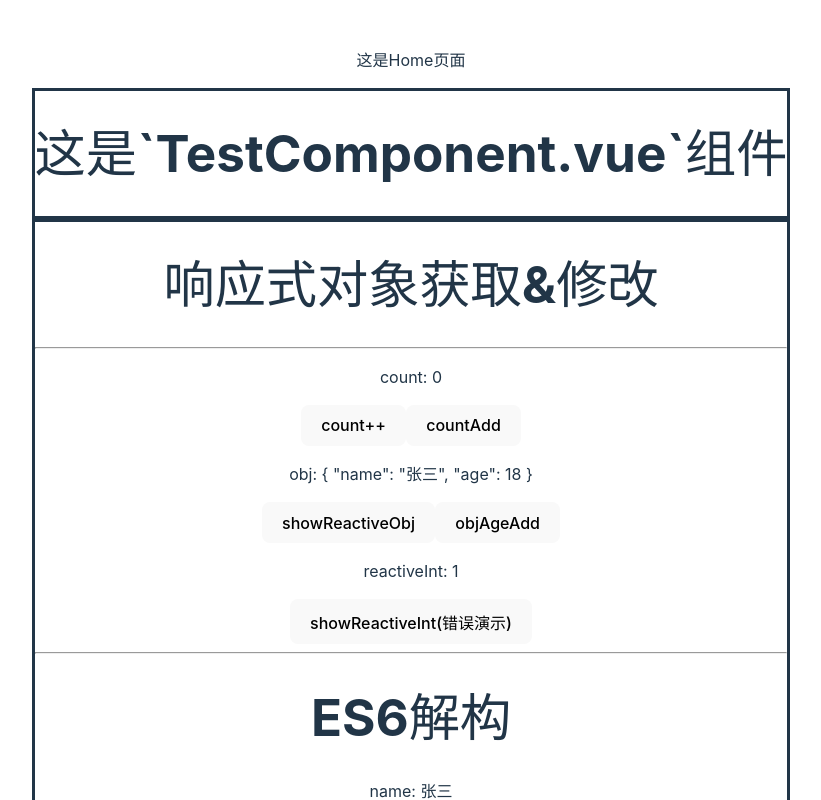
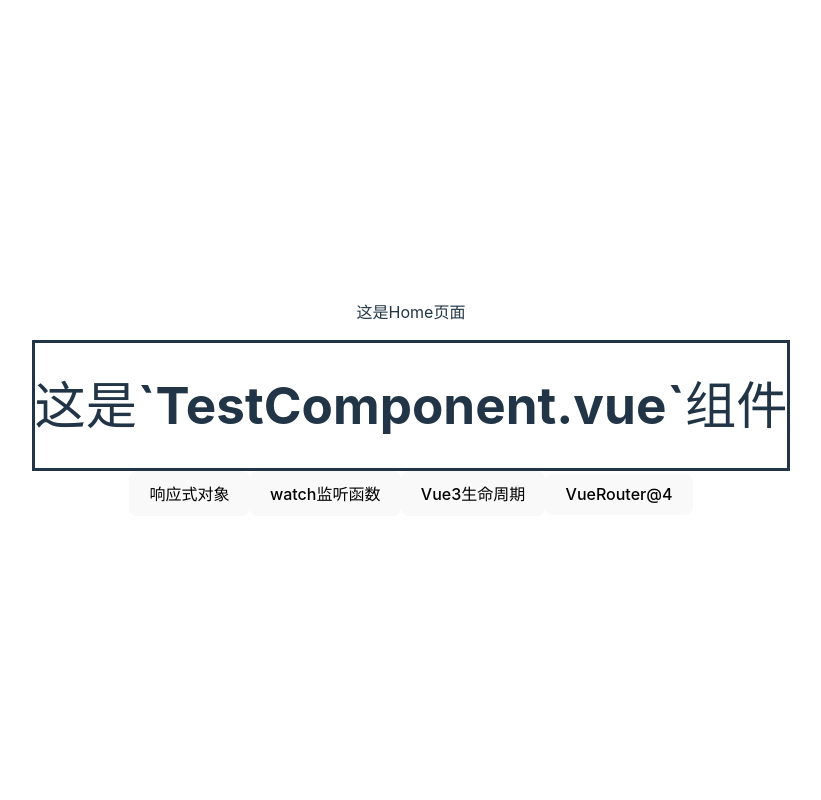
Before and after one commit to klaus-cicd/demo-vue3-js, a Vue app: page /home in a window 1280 px wide. Shown: the top 800 px of the page, without its empty margins (229-1050 px from the left). Built offline with nearby package versions, Linux system fonts and the light colour scheme.

Commit message:
feat: Add demo of watch func

```diff
--- /dev/null
+++ b/src/components/BackHome.vue
@@ -0,0 +1,9 @@
+<template>
+  <router-link to="/home">
+    <button>Back home</button>
+  </router-link>
+</template>
+
+<script setup>
+
+</script>
--- a/src/router/index.js
+++ b/src/router/index.js
@@ -1,6 +1,9 @@
 import {createRouter, createWebHistory} from "vue-router";
 
 import Home from "../views/Home.vue";
+import Watch from "@/views/02Watch.vue";
+import Lifecycle from "@/views/03Lifecycle.vue";
+import Router from "@/views/04VueRouter.vue";
 
 const routes = [
     {
@@ -20,7 +23,22 @@ const routes = [
     {
         path: '/reactive',
         name: 'Reactive',
-        component: () => import("@/views/ReactiveObj.vue")
+        component: () => import("@/views/01ReactiveObj.vue")
+    },
+    {
+        path: '/watch',
+        name: 'Watch',
+        component: Watch
+    },
+    {
+      path: '/lifecycle',
+      name: 'Lifecycle',
+      component: Lifecycle
+    },
+    {
+        path: '/router',
+        name: 'Router',
+        component: Router
     }
 ]
 
--- a/src/views/ReactiveObj.vue
+++ b/src/views/01ReactiveObj.vue
@@ -1,4 +1,5 @@
 <template>
+  <BackHome/>
   <div style="border: solid">
     <h1>响应式对象获取&修改</h1>
     <hr/>
@@ -42,6 +43,8 @@
 // let count = 0;
 // 对数据进行使用ref后，才是响应式对象，类型为RefImpl, 对其值进行操作时需要对其value属性操作
 // 入参可以是任意值
+import BackHome from "@/components/BackHome.vue";
+
 let count = ref(0);
 
 let countAdd = () => {
--- /dev/null
+++ b/src/views/02Watch.vue
@@ -0,0 +1,74 @@
+<template>
+  <BackHome/>
+  <h1>watch监听函数</h1>
+  <p>监听数据变化</p>
+  <hr/>
+
+  <p>count: {{ count }}</p>
+  <p>countB: {{ countB }}</p>
+  <button @click="countAdd">countAdd</button>
+  <button @click="countReduce">countReduce</button>
+
+  <p>obj: {{ obj }}</p>
+  <button @click="ageAdd">ageAdd</button>
+</template>
+
+<script setup>
+import BackHome from "@/components/BackHome.vue";
+import {useRouter} from "vue-router";
+
+let count = ref(1);
+
+let countAdd = () => {
+  count.value++
+}
+// 监听某一个数值
+watch(count, (newValue, oldValue) => {
+  console.log('watch count, change. oldValue: ' + oldValue);
+  console.log('watch count, change. newValue: ' + newValue);
+})
+let countB = ref(100);
+let countReduce = () => {
+  countB.value--;
+}
+// 监听多个数值, newValue和oldValue是数组, newValue[0] => countNewValue, newValue[1] => countBNewValue
+watch([count, countB], (newValue, oldValue) => {
+  console.log('watch multiple count, change. Count oldValue: ' + oldValue[0] + ', countB oldValue:' + oldValue[1]);
+  console.log('watch multiple count, change. newValue: ' + newValue);
+})
+
+let obj = reactive({name: '张三', age: 18});
+let ageAdd = () => {
+  obj.age++;
+}
+// 监听引用类型对象时, 由于即使对象发生修改, 它的内存地址不变, 所以无法获取到旧值
+watch(obj, newValue => {
+  console.log('watch count, change. newValue: ' + newValue.age);
+})
+
+// 添加参数 immediate: true, 初始化时就监听
+watch(obj, newValue => {
+  console.log('watch count, change. newValue: ' + newValue.age);
+}, {
+  immediate: true
+})
+
+// 监听引用对象的某一个属性, 可以正常获取到旧值
+watch(() => obj.age, (newValue, oldValue) => {
+  console.log('watch obj.age, change. oldValue: ' + oldValue);
+  console.log('watch obj.age, change. newValue: ' + newValue);
+}, {
+  // 如果监听的属性也是引用类型, 需要开启深度监听
+  deep: true
+})
+
+// 立即执行监听(有点类似设置初始化时监听)
+watchEffect(() => {
+  console.log(obj)
+})
+
+// 监听路由
+watch(useRouter().currentRoute.value, newVal => {
+  console.log('watch current route: ' + newVal)
+})
+</script>
--- /dev/null
+++ b/src/views/03Lifecycle.vue
@@ -0,0 +1,18 @@
+<template>
+  <BackHome/>
+  <h1>Vue3生命周期</h1>
+  <hr>
+
+</template>
+
+<script setup>
+import BackHome from "@/components/BackHome.vue";
+
+onBeforeMount(() => {
+  console.log('onBeforeMount----')
+})
+
+onMounted(() => {
+  console.log('onMounted--')
+})
+</script>
--- /dev/null
+++ b/src/views/04VueRouter.vue
@@ -0,0 +1,9 @@
+<template>
+  <BackHome/>
+  <h1>VueRouter@4</h1>
+</template>
+<script setup>
+import BackHome from "@/components/BackHome.vue";
+
+
+</script>
--- a/src/views/Home.vue
+++ b/src/views/Home.vue
@@ -4,16 +4,24 @@
   </div>
   <!-- 使用组件 -->
   <TestComponent/>
-  <RefAndReactive/>
   <router-link to="/reactive">
     <button>响应式对象</button>
+  </router-link>
+  <router-link to="/watch">
+    <button>watch监听函数</button>
+  </router-link>
+  <router-link to="/lifecycle">
+    <button>Vue3生命周期</button>
+  </router-link>
+    <router-link to="/router">
+    <button>VueRouter@4</button>
   </router-link>
 </template>
 
 <script setup>
 // 引入其他组件
 import TestComponent from "@/components/TestComponent.vue";
-import RefAndReactive from "@/views/ReactiveObj.vue";
+import RefAndReactive from "@/views/01ReactiveObj.vue";
 // Vue2 选项式的语法的页面直接引入报错
 // import Vue2ApiGrammar from "@/views/Vue2ApiGrammar.vue";
 
```
